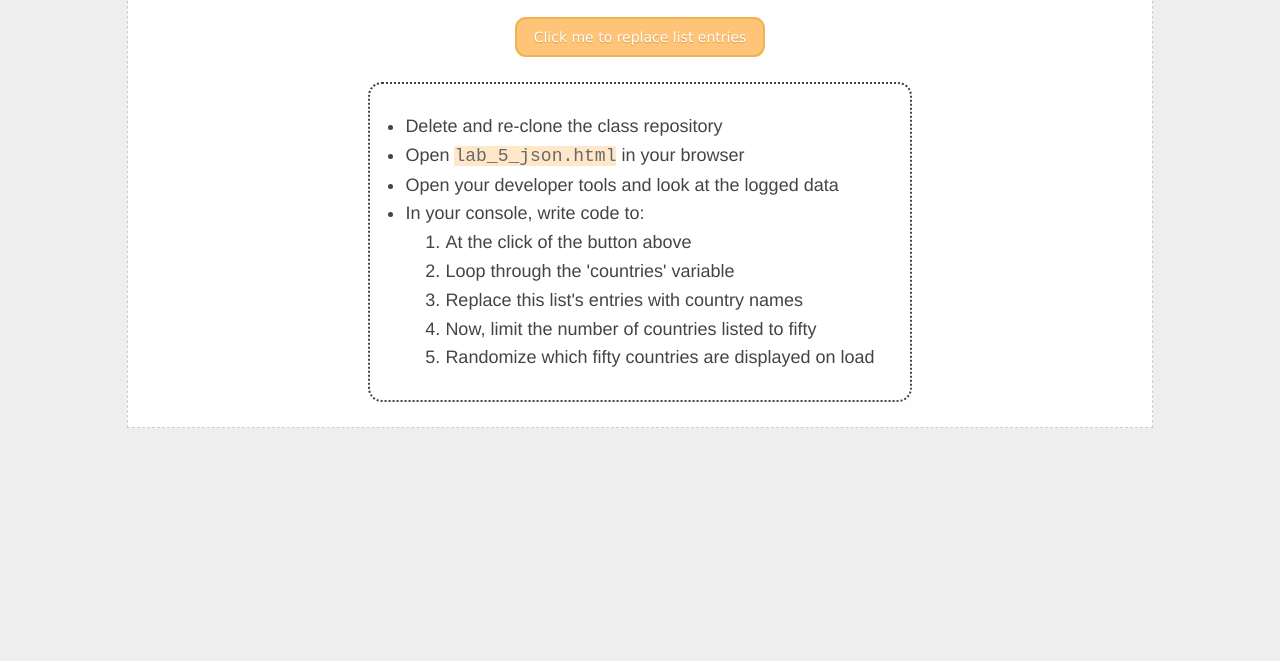
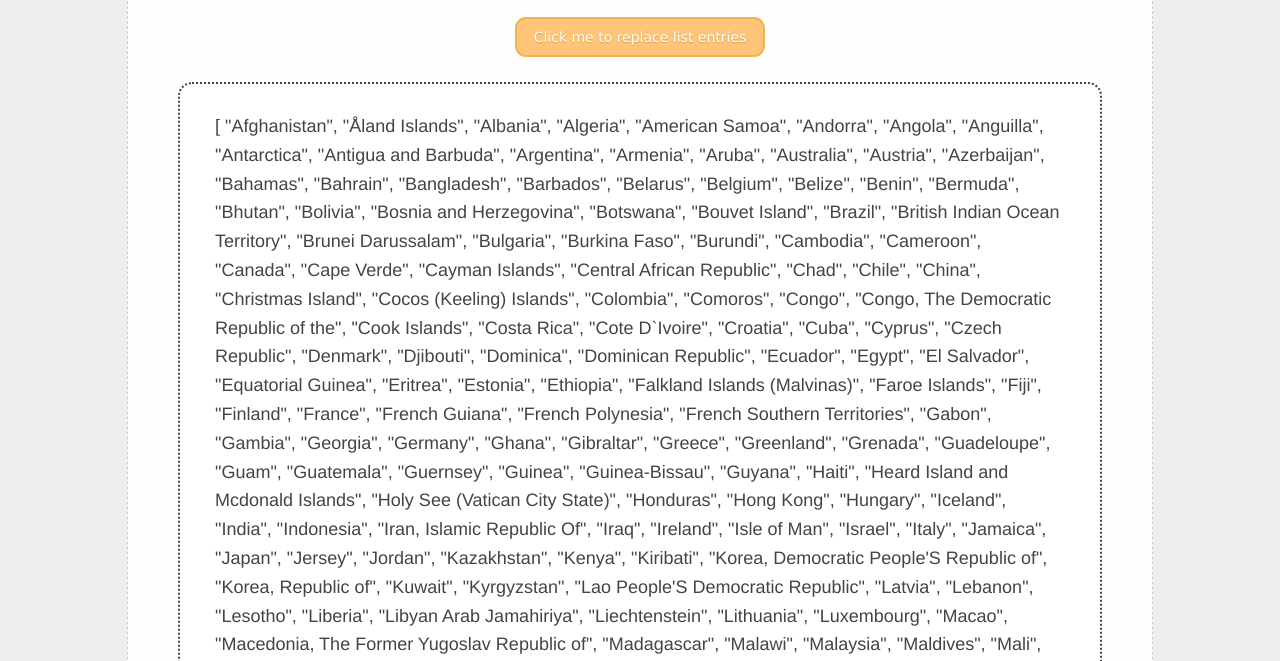
Before and after one commit to angelmlopez/angelmlopez.github.io, a plain HTML site: page Lab_5/index.html in a window 1280 px wide. Both pictures are taken after a click on the button "Click me to replace list entries". Shown: the part 132-793 px from the top of the page. Drawn offline with Linux system fonts and the light colour scheme.

Commit message:
Test:201

```diff
--- a/Lab_5/index.html
+++ b/Lab_5/index.html
@@ -285,7 +285,7 @@
       text = JSON.stringify(namelist, null, 1);
       mainList = JSON.parse(text);
       sessionStorage.setItem('key',mainList);
-      document.querySelector('.instuctions').innerHTML = text;
+      document.querySelector('.instructions').innerHTML = text;
       // text = "<ol>";
       // for (i = 0; i < 50; i++) {
       //   var randoNumber = Math.floor(Math.random()*countries.length);
```
